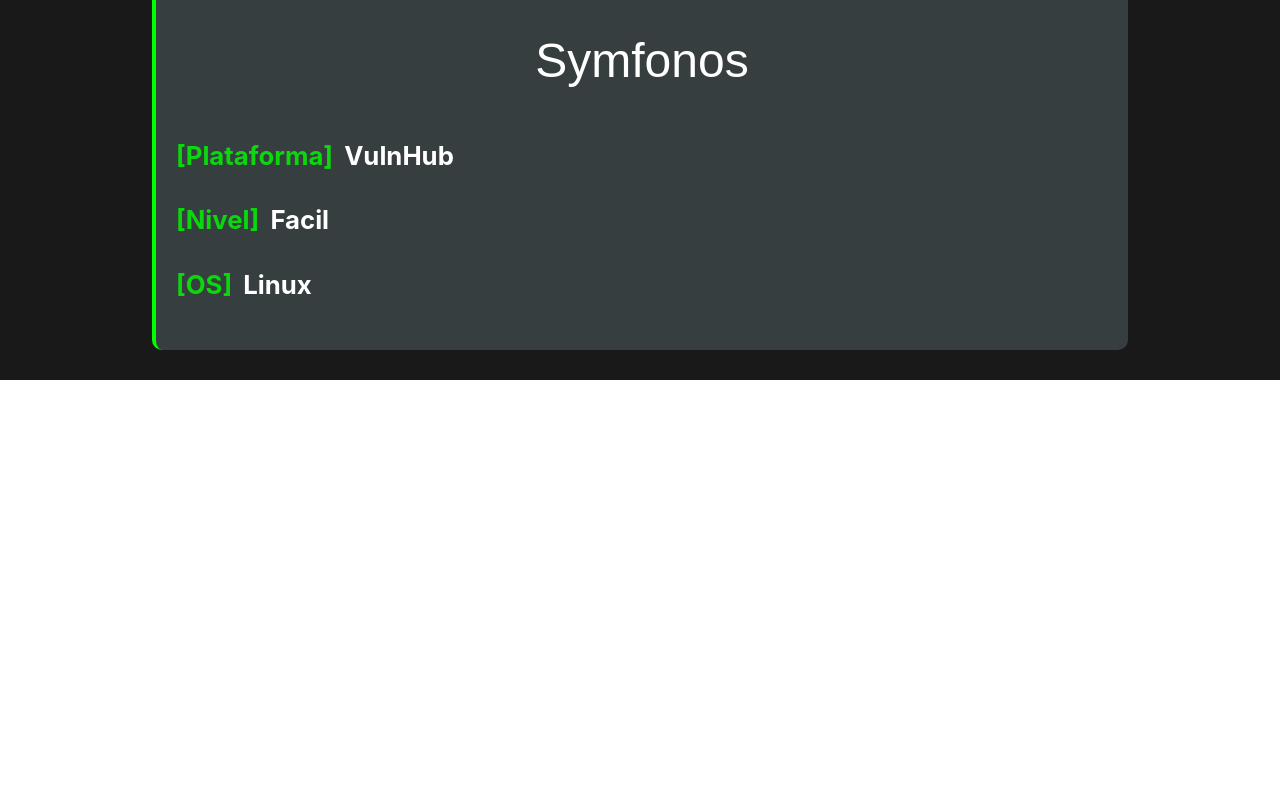
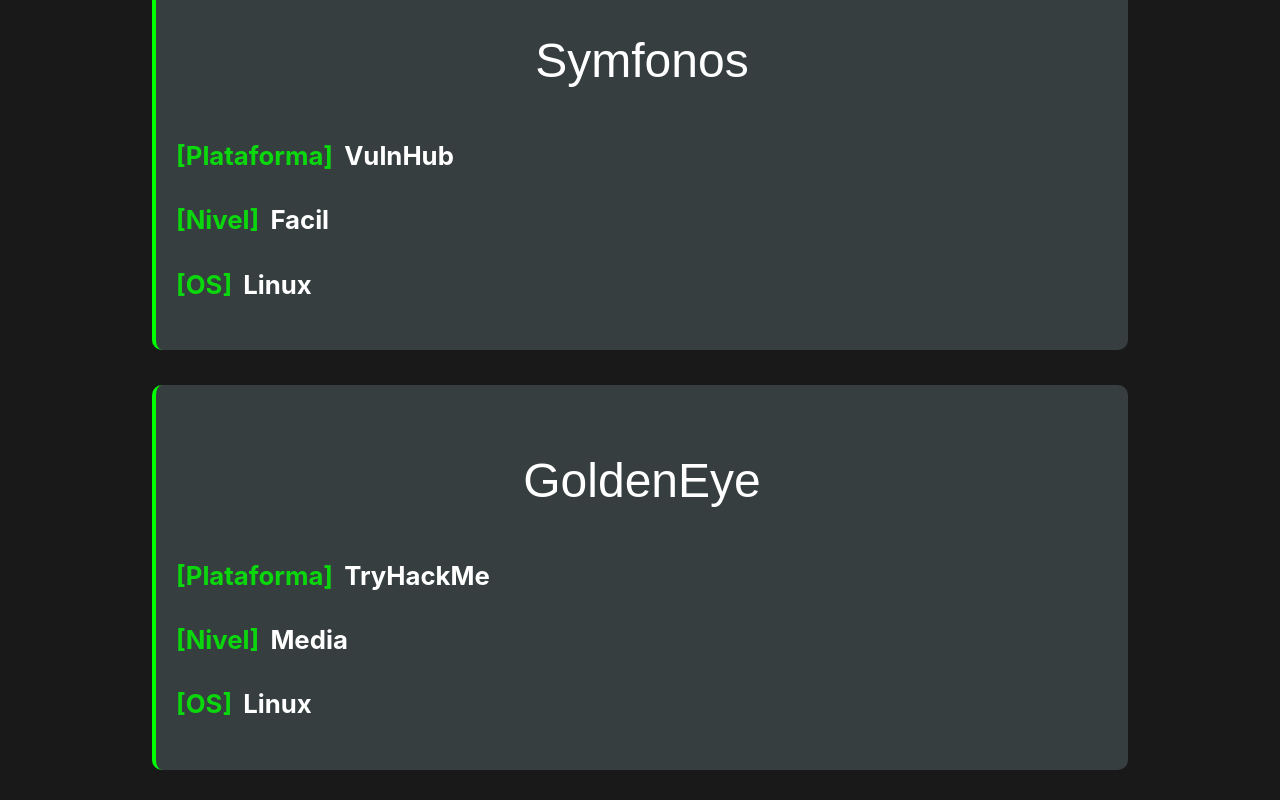
Before and after one commit to mrallfredii/mrallfredii.github.io, a React (Vite) app: page /ctf in a window 1280 px wide. Shown: the part 1369-2169 px from the top of the page. Before the commit the page ends 1749 px from the top, so only its background shows below. Built offline with nearby package versions, Linux system fonts and the light colour scheme; a web font is replaced by a local one.

Commit message:
added machine bond

```diff
--- a/src/data.ts
+++ b/src/data.ts
@@ -23,4 +23,12 @@
         level: 'Facil',
         os: 'Linux'
     },
+    {
+        id: 4,
+        name: 'GoldenEye',
+        url: 'https://chatter-griffin-2ff.notion.site/Writeup-golden-eye-345a4a2de9b480e59e1ad840510c797c',
+        platform: 'TryHackMe',
+        level: 'Media',
+        os: 'Linux'
+    },
 ];
```
Also changed, not shown: 1 other file (tests, documents, lock files or other folders).
